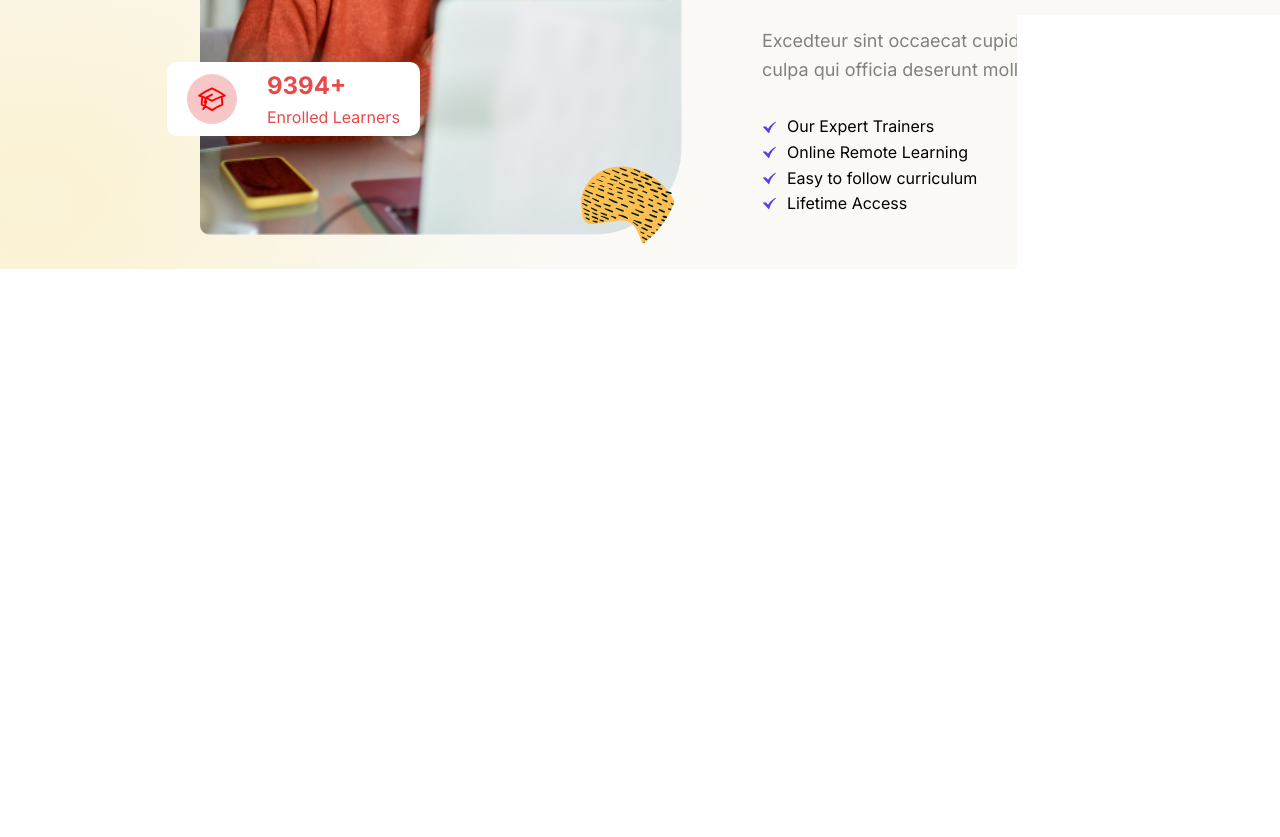
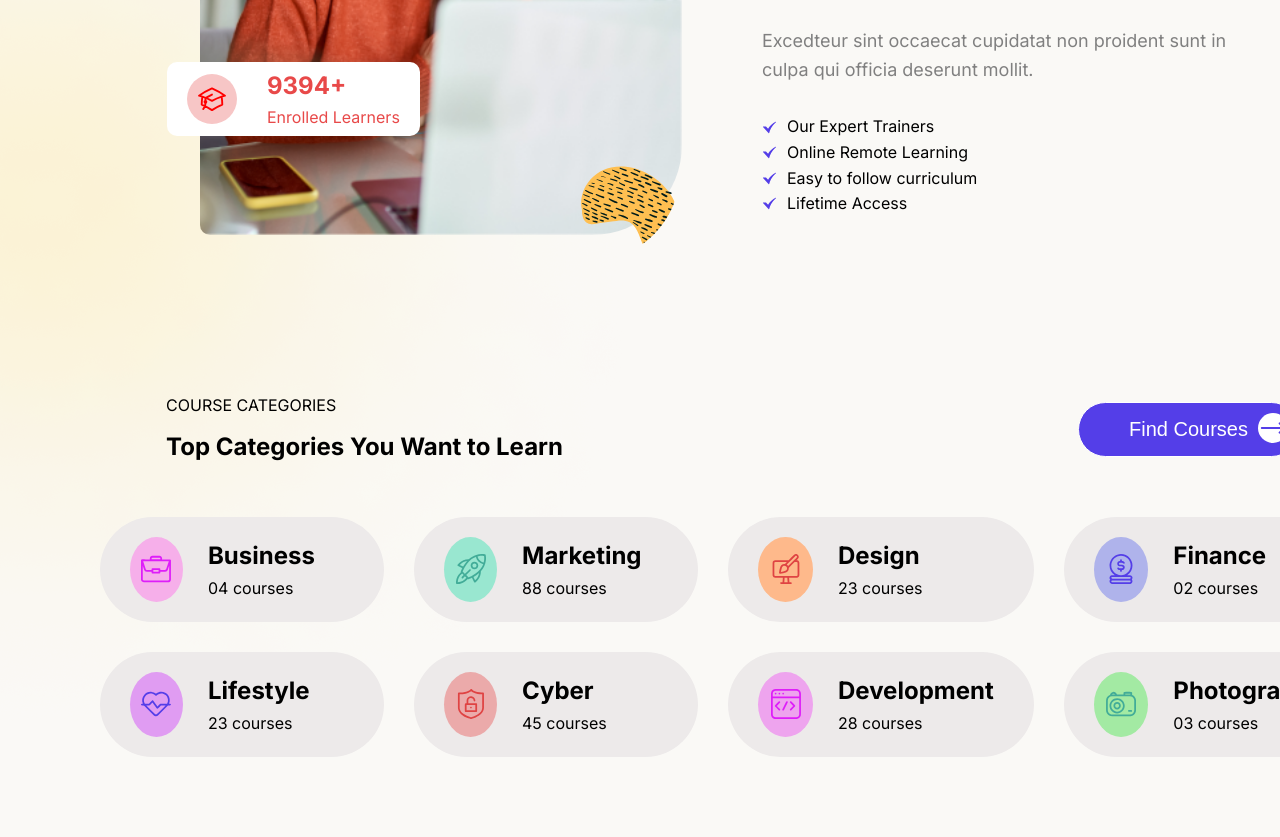
Before and after one commit to FyadMohammed/Intern-Initiate, a plain HTML site: page Task_3.html in a window 1280 px wide. Shown: the part 1256-2093 px from the top of the page. Before the commit the page ends 1683 px from the top, so only its background shows below. Drawn offline with Linux system fonts and the light colour scheme; a web font is replaced by a local one.

Commit message:
Categories Added.

```diff
--- a/Task_3.css
+++ b/Task_3.css
@@ -463,11 +463,22 @@ header{
 }
 
 /* Course Header Button */
+
+
+.media_container{
+    display:flex;
+    flex-direction: column;
+    align-items:center;
+    padding: 50px 100px;
+    gap: 50px;
+    padding-bottom: 80px;
+}
+
 .course-header-button{
     display: flex;
-    padding:10px;
     align-items: center;
     justify-content: space-between;
+    gap: 515px;
 }
 
 .course-header-button button{
@@ -482,3 +493,71 @@ header{
     position: relative;
     color:white;
 }
+
+.course-header{
+    display: flex;
+    flex-direction: column;
+    gap:10px;
+}
+
+.media_grid{
+    display: grid;
+    grid-template-columns: repeat(4, 1fr);
+    gap: 30px 30px;
+
+}
+.media_card{
+    display: flex;
+    align-items: center;
+    justify-content: center;
+
+    background-color: #edeaea;
+    border-radius: 60px;
+
+    padding: 20px 30px;
+    gap: 25px;
+    position:relative;
+}
+
+.media_icon{
+    display: flex;
+    justify-content: center;
+    align-items: center;
+    width: 65px;
+    height: 65px;
+    border-radius: 50%;
+}
+
+.card_text{
+    display:flex;
+    flex-direction: column;
+    justify-content: center;
+    align-items: flex-start;
+    width: 80%;
+}
+
+.business{
+    background:#f6afea;
+}
+.marketing{
+    background:#99e7d0;
+}
+.design{
+    background:#feb98b;
+}
+.finance{
+    background:#afb3eb;
+}
+.lifestyle{
+    background:#e09cf2;
+}
+.cyber{
+    background:#ebaaaa;
+}
+.development{
+    background:#eea4ee;
+}
+
+.photography{
+    background:#a3eaa3;
+}
--- a/Task_3.html
+++ b/Task_3.html
@@ -286,6 +286,7 @@
 
             <!-- Course Categories -->
             <section>
+                <div class="media_container">
                     <div class="course-header-button">
                         <div class="course-header">
                             <p>COURSE CATEGORIES</p>
@@ -301,6 +302,94 @@
                         </button>
 
                 </div>
+                    <div class="media_grid">
+                        <div class="media_card">
+                            <div class="media_icon business">
+
+                                <img src="Task_3/business.svg" alt="">
+
+
+                            </div>
+                            <div class="card_text">
+                                <h2>Business</h2>
+                                <p>04 courses</p>
+                            </div>
+                        </div>
+
+                        <div class="media_card">
+                            <div class="media_icon marketing">
+                                <img src="Task_3/marketing.svg" alt="">
+                            </div>
+                            <div class="card_text">
+                                <h2>Marketing</h2>
+                                <p>88 courses</p>
+                            </div>
+                        </div>
+
+                        <div class="media_card">
+                            <div class="media_icon design">
+                                <img src="Task_3/design.svg" alt="">
+                            </div>
+                            <div class="card_text">
+                                <h2>Design</h2>
+                                <p>23 courses</p>
+                            </div>
+                        </div>
+
+                        <div class="media_card">
+                            <div class="media_icon finance">
+                                <img src="Task_3/finance.svg" alt="">
+                            </div>
+                            <div class="card_text">
+                                <h2>Finance</h2>
+                                <p>02 courses</p>
+                            </div>
+                        </div>
+
+                        <div class="media_card">
+                            <div class="media_icon lifestyle">
+                                <img src="Task_3/lifestyle.svg" alt="">
+                            </div>
+                            <div class="card_text">
+                                <h2>Lifestyle</h2>
+                                <p>23 courses</p>
+                            </div>
+                        </div>
+
+                        <div class="media_card">
+                            <div class="media_icon cyber">
+                                <img src="Task_3/cyber.svg" alt="">
+                            </div>
+                            <div class="card_text">
+                                <h2>Cyber</h2>
+                                <p>45 courses</p>
+                            </div>
+                        </div>
+
+                        <div class="media_card">
+                            <div class="media_icon development">
+                                <img src="Task_3/development.svg" alt="">
+                            </div>
+                            <div class="card_text">
+                                <h2>Development</h2>
+                                <p>28 courses</p>
+                            </div>
+                        </div>
+
+                        <div class="media_card">
+                            <div class="media_icon photography">
+                                <img src="Task_3/photography.svg" alt="">
+                            </div>
+                            <div class="card_text">
+                                <h2>Photography</h2>
+                                <p>03 courses</p>
+                            </div>
+                        </div>
+
+                    </div>
+                </div>
+
+
             </section>
         </div>
     </div>
```
Also changed, not shown: Task_3/business.svg (added), Task_3/cyber.svg (added), Task_3/design.svg (added), Task_3/development.svg (added), Task_3/eduna-template.vercel.app_eduna_index.html.png (added), Task_3/finance.svg (added), Task_3/lifestyle.svg (added), Task_3/marketing.svg (added), Task_3/photography.svg (added). Lines whose indentation alone changed are shown as unchanged.
